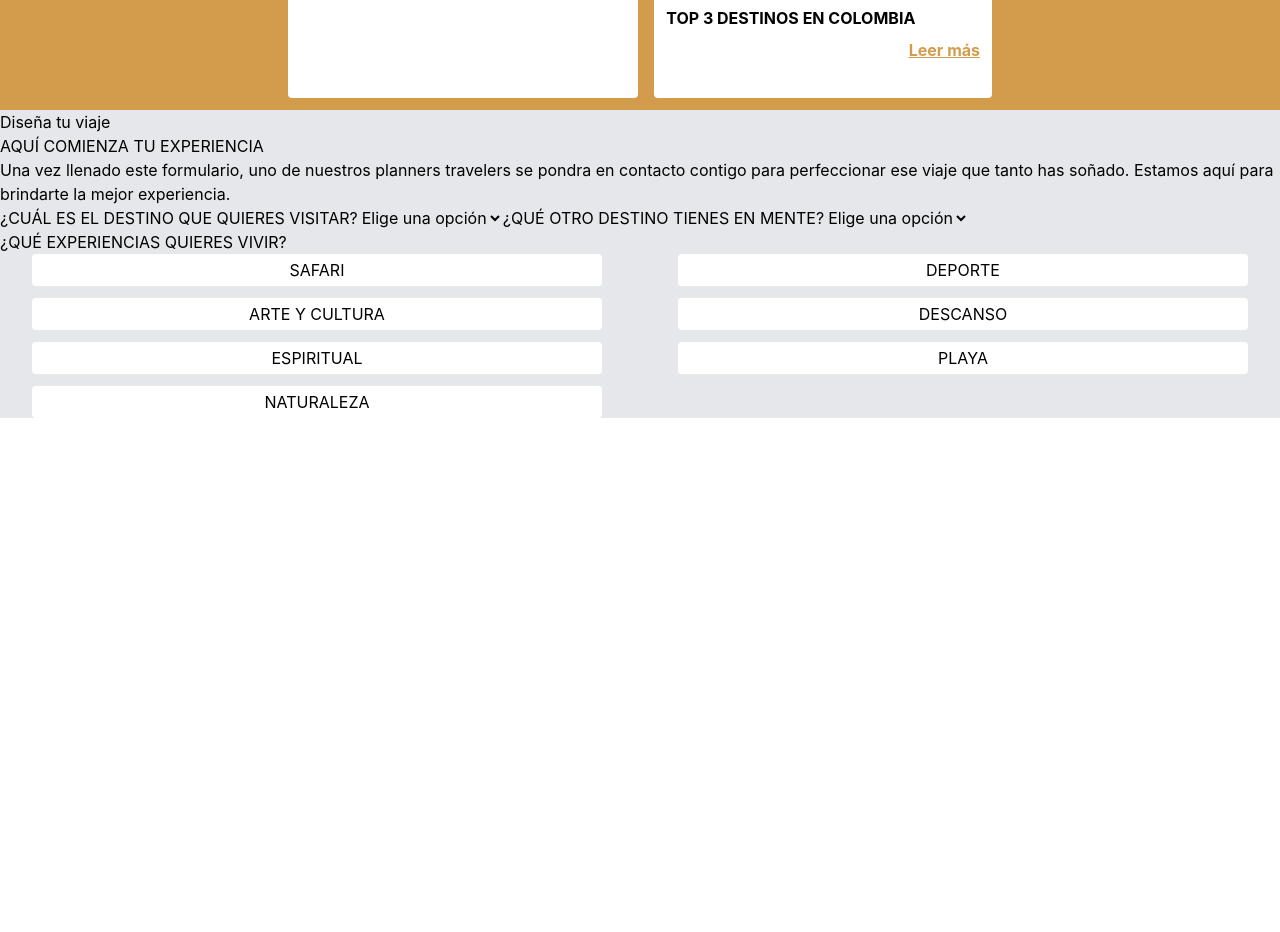
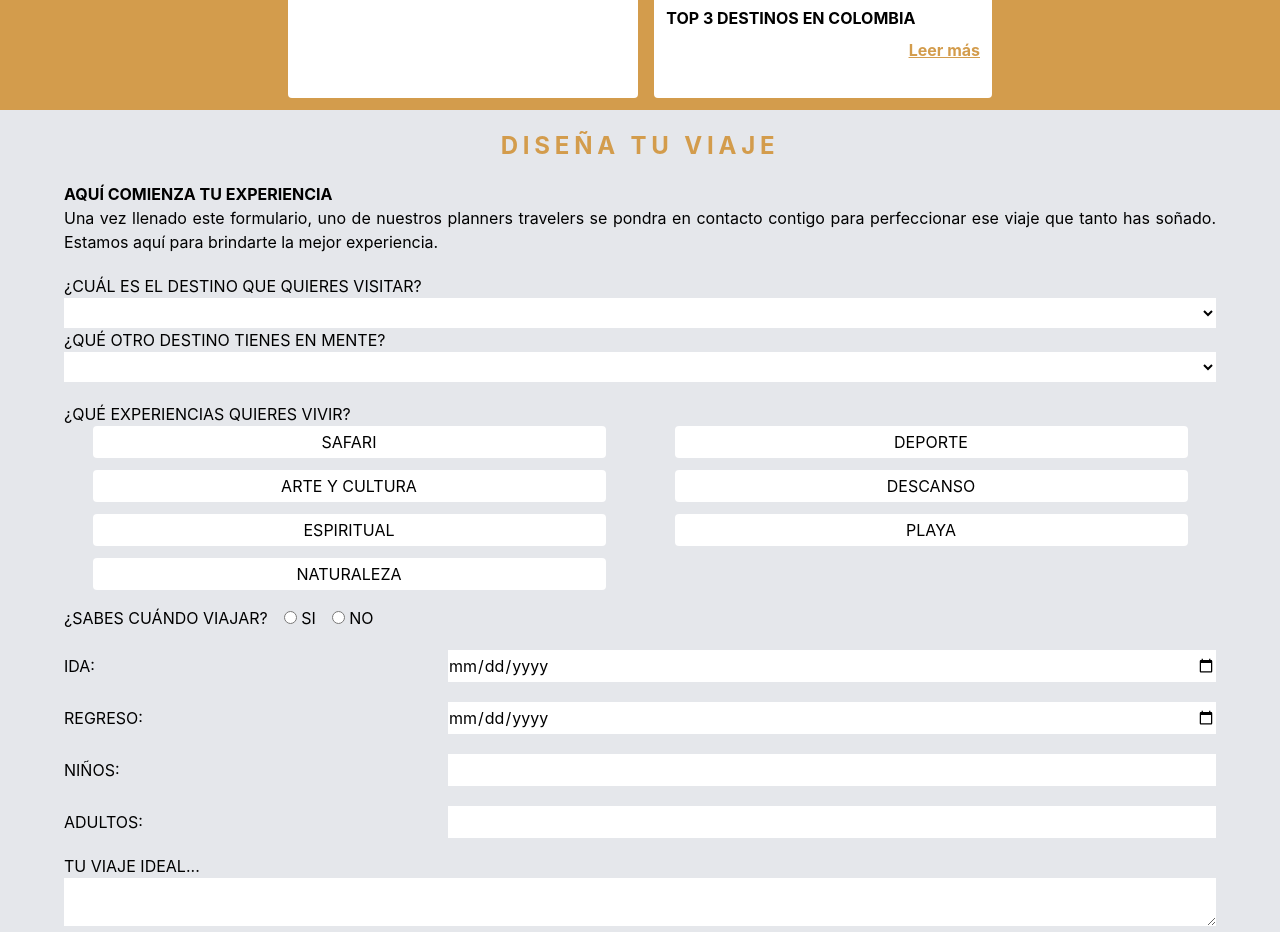
Before and after one commit to RuisuEurimonio/allintravels, a React (Vite) app: page / in a window 1280 px wide. Shown: the part 3180-4112 px from the top of the page. Before the commit the page ends 3598 px from the top, so only its background shows below. Built offline with nearby package versions, Linux system fonts and the light colour scheme.

Commit message:
Se termina de estructurar para movile

```diff
--- a/src/App.tsx
+++ b/src/App.tsx
@@ -146,11 +146,11 @@ function App() {
           <CardBlog img="blogs_3.png" title="TOP 3 DESTINOS EN COLOMBIA" text="" />
         </div>
       </section>
-      <section className="bg-gray-200">
-        <h2> Diseña tu viaje </h2>
-        <h3> AQUÍ COMIENZA TU EXPERIENCIA </h3>
-        <p> Una vez llenado este formulario, uno de nuestros planners travelers se pondra en contacto contigo para perfeccionar ese viaje que tanto has soñado. Estamos aquí para brindarte la mejor experiencia. </p>
-        <Form></Form>
+      <section className="bg-gray-200 px-[5%]">
+        <h2 className="text-[var(--main-color)] font-bold tracking-[.3rem] text-center text-2xl uppercase py-5"> Diseña tu viaje </h2>
+        <h3 className="font-bold"> AQUÍ COMIENZA TU EXPERIENCIA </h3>
+        <p className="text-justify"> Una vez llenado este formulario, uno de nuestros planners travelers se pondra en contacto contigo para perfeccionar ese viaje que tanto has soñado. Estamos aquí para brindarte la mejor experiencia. </p>
+        <Form/>
       </section>
 
     </div>
--- a/src/components/Form.tsx
+++ b/src/components/Form.tsx
@@ -15,27 +15,34 @@ const Form = () => {
 
   return (
     <form>
+      <div className="flex flex-col my-5">
         <div>
             <label>¿CUÁL ES EL DESTINO QUE QUIERES VISITAR?</label>
-        <select>
-          <option value="">Elige una opción</option>
-          <option value="bogota">Bogotá</option>
-          <option value="medellin">Medellín</option>
-          <option value="neiva">Neiva</option>
-        </select>
-        <label>¿QUÉ OTRO DESTINO TIENES EN MENTE?</label>
-        <select>
-          <option value="">Elige una opción</option>
+            <select className="bg-white block w-full py-1">
+            <option value=""></option>
             <option value="bogota">Bogotá</option>
             <option value="medellin">Medellín</option>
             <option value="neiva">Neiva</option>
             </select>
         </div>
+        <div>
+            <label>¿QUÉ OTRO DESTINO TIENES EN MENTE?</label>
+            <select className="bg-white block w-full py-1">
+            <option value=""></option>
+            <option value="bogota">Bogotá</option>
+            <option value="medellin">Medellín</option>
+            <option value="neiva">Neiva</option>
+            </select>
+        </div>
+      </div>
       <div className="">
         <p> ¿QUÉ EXPERIENCIAS QUIERES VIVIR? </p>
         <div className="grid grid-cols-2 gap-3 items-center ">
-        {options.map((option)=>(
-            <label key={option} className="flex items-center space-x-2 cursor-pointer">
+          {options.map((option) => (
+            <label
+              key={option}
+              className="flex items-center space-x-2 cursor-pointer"
+            >
               <input
                 type="radio"
                 name="tecnologia"
@@ -44,11 +51,48 @@ const Form = () => {
                 onChange={() => setSelect(option)}
                 className="hidden"
               />
-            <span className={`rounded ${select == option ? "bg-[var(--main-color)]" : "bg-white"} px-2 py-1 m-auto w-[90%] text-center`}>{option}</span>
+              <span
+                className={`rounded ${
+                  select == option ? "bg-[var(--main-color)]" : "bg-white"
+                } px-2 py-1 m-auto w-[90%] text-center`}
+              >
+                {option}
+              </span>
             </label>
           ))}
         </div>
       </div>
+      <div className="my-4 flex flex-wrap gap-5">
+        <div className="flex gap-4">
+            <p> ¿SABES CUÁNDO VIAJAR? </p>
+            <label>
+            <input name="know" value="si" type="radio" />
+            <span> SI </span>
+            </label>
+            <label>
+            <input name="know" value="no" type="radio" />
+            <span> NO </span>
+            </label>
+        </div>
+        <div className="w-full">
+            <label className="inline-block w-1/3"> IDA: </label>
+            <input className="bg-white py-1 w-2/3" type="date" name="ida" />
+        </div>
+        <div className="w-full">
+            <label className="inline-block w-1/3"> REGRESO: </label>
+            <input className="bg-white py-1 w-2/3" type="date" name="regreso" />
+        </div>
+        <div className="w-full">
+            <label className="inline-block w-1/3"> NIÑOS: </label>
+            <input className="bg-white py-1 w-2/3" type="number" name="ninos" />
+        </div>
+        <div className="w-full">
+            <label className="inline-block w-1/3"> ADULTOS: </label>
+            <input className="bg-white py-1 w-2/3" type="number" name="adultos" />
+        </div>
+      </div>
+      <p> TU VIAJE IDEAL... </p>
+      <textarea className="bg-white w-full" name="viajeIdeal" />
     </form>
   );
 };
```
Lines whose indentation alone changed are shown as unchanged.
